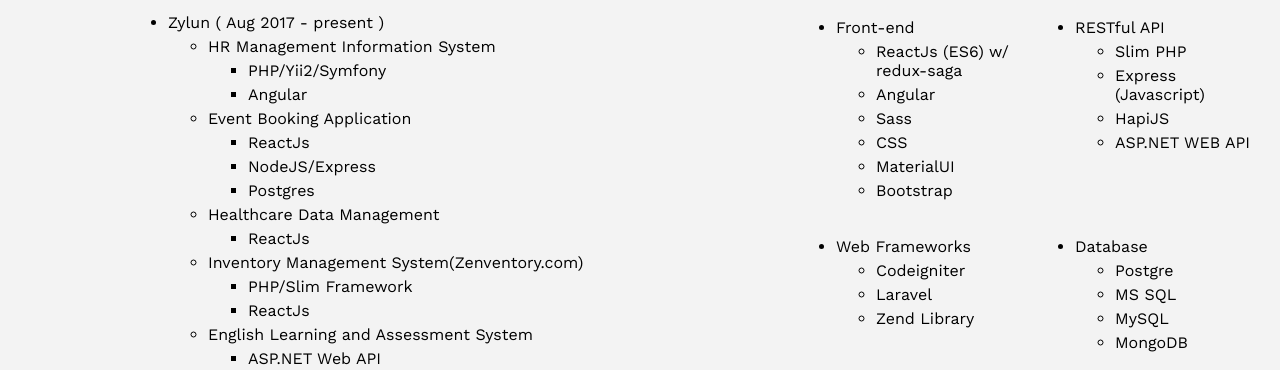
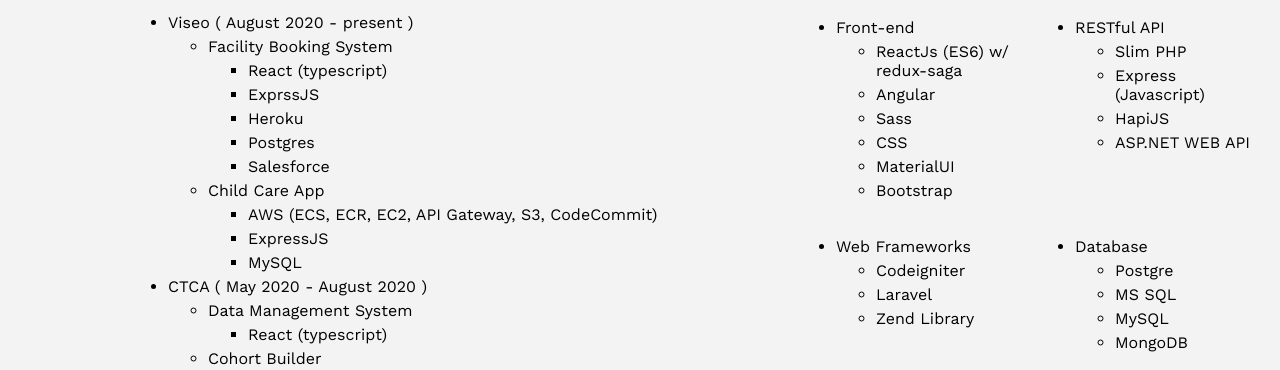
Before and after one commit to thepatriot999/thepatriot999.github.io, a plain HTML site: page index.html in a window 1280 px wide. Shown: the part 511-881 px from the top of the page. Drawn offline with nearby package versions, Linux system fonts and the light colour scheme.

Commit message:
Update resume

```diff
--- a/index.html
+++ b/index.html
@@ -42,7 +42,49 @@
 			<span class="details-header"> Work Experience </span>
 			<ul class="details-section">
 				<li>
-					<span class="section-name"> Zylun ( Aug 2017 - present ) </span>
+					<span class="section-name"> Viseo ( August 2020 - present ) </span>
+					<ul class="section-details">
+						<li>
+							Facility Booking System
+							<ul>
+								<li>React (typescript)</li>
+								<li>ExprssJS</li>
+								<li>Heroku</li>
+								<li>Postgres</li>
+								<li>Salesforce</li>
+							</ul>
+						</li>
+						<li>
+							Child Care App
+							<ul>
+								<li>AWS (ECS, ECR, EC2, API Gateway, S3, CodeCommit) </li>
+								<li>ExpressJS</li>
+								<li>MySQL</li>
+							</ul>
+						</li>
+
+					</ul>
+				</li>
+				<li>
+					<span class="section-name"> CTCA ( May 2020 - August 2020 ) </span>
+					<ul class="section-details">
+						<li>
+							Data Management System
+							<ul>
+								<li>React (typescript)</li>
+							</ul>
+						</li>
+						<li>
+							Cohort Builder
+							<ul>
+								<li>React (typescript)</li>
+							</ul>
+						</li>
+
+					</ul>
+				</li>
+				<li>
+					<span class="section-name"> Zylun ( Aug 2017 - April 2020 ) </span>
 					<ul class="section-details">
 						<li>
 							HR Management Information System
```
